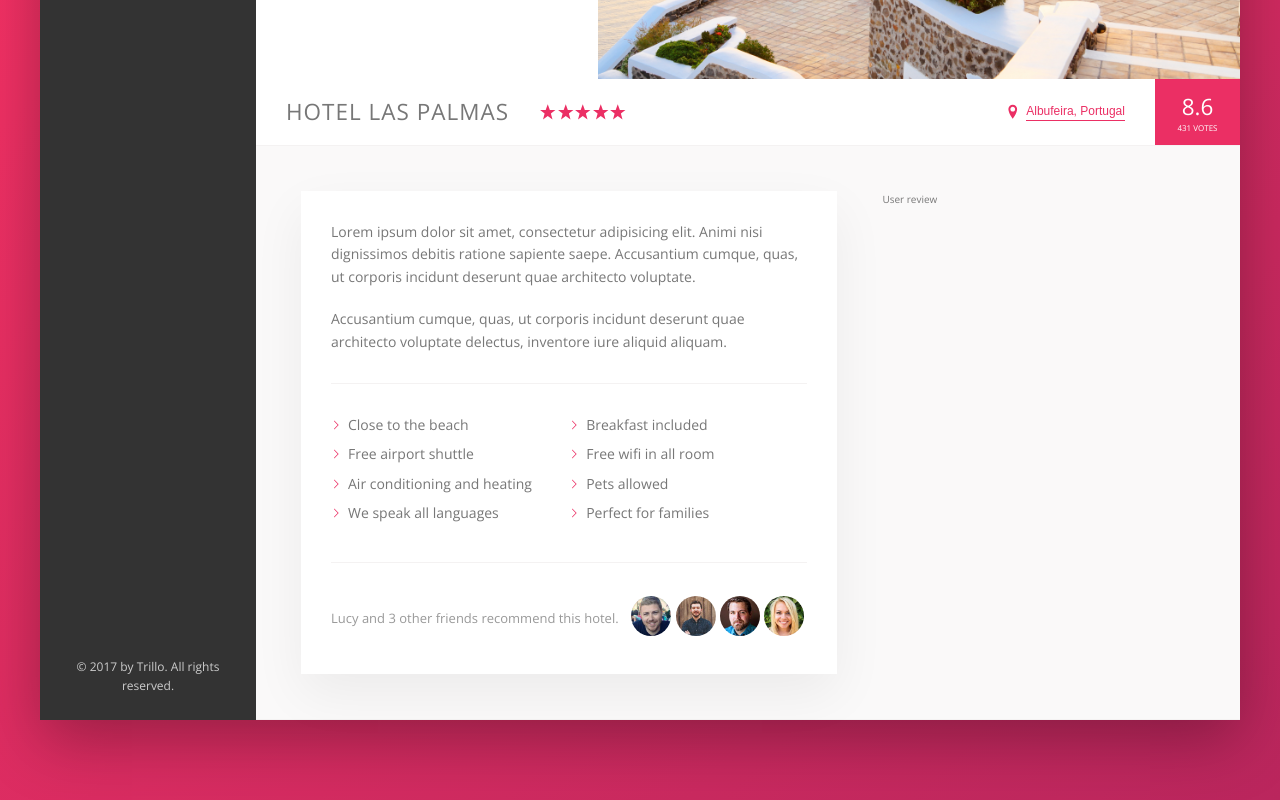
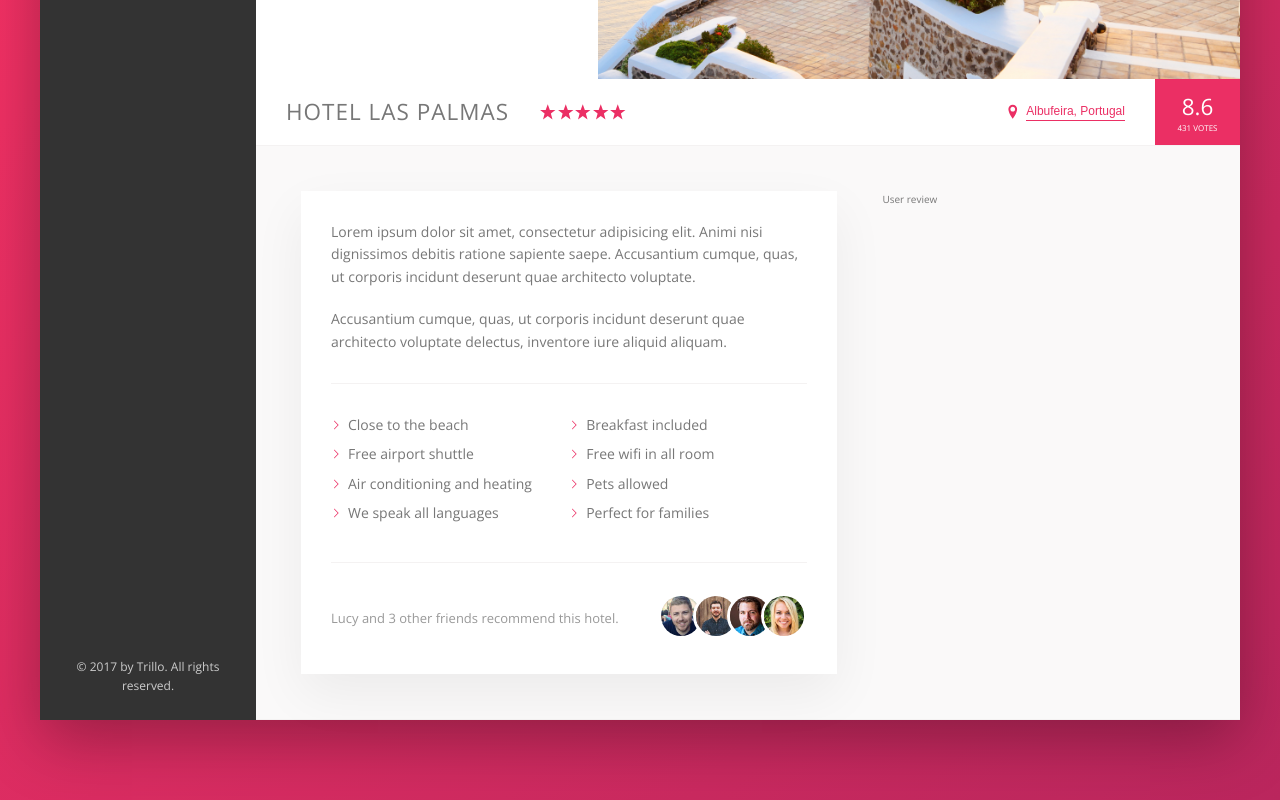
Before and after one commit to skatersezo/trillo, a website: page index.html in a window 1280 px wide. Shown: the part 456-1256 px from the top of the page. Drawn offline with nearby package versions, Linux system fonts and the light colour scheme.

Commit message:
Minor bug fixing

```diff
--- a/sass/_components.scss
+++ b/sass/_components.scss
@@ -405,7 +405,7 @@
         border: 3px solid #fff;
 
         &:not(:last-child) {
-            margin-right: -.5rem;
+            margin-right: -1.5rem;
         }
     }
 
```
Also changed, not shown: css/style.css.
